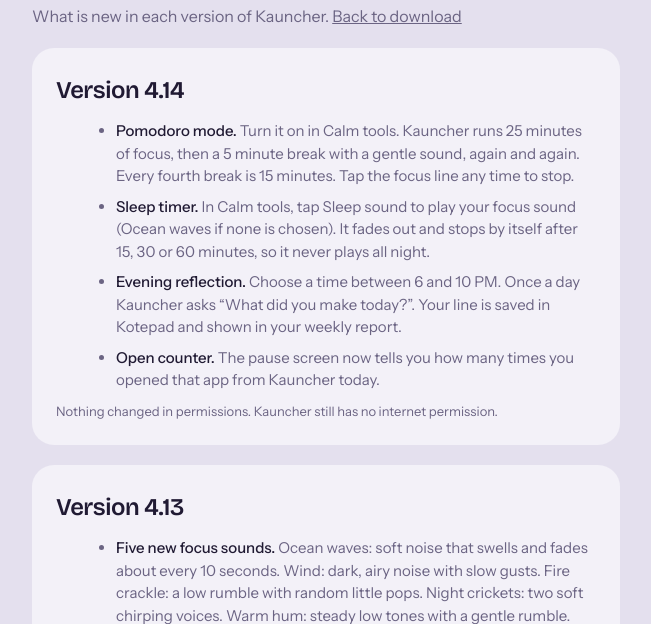
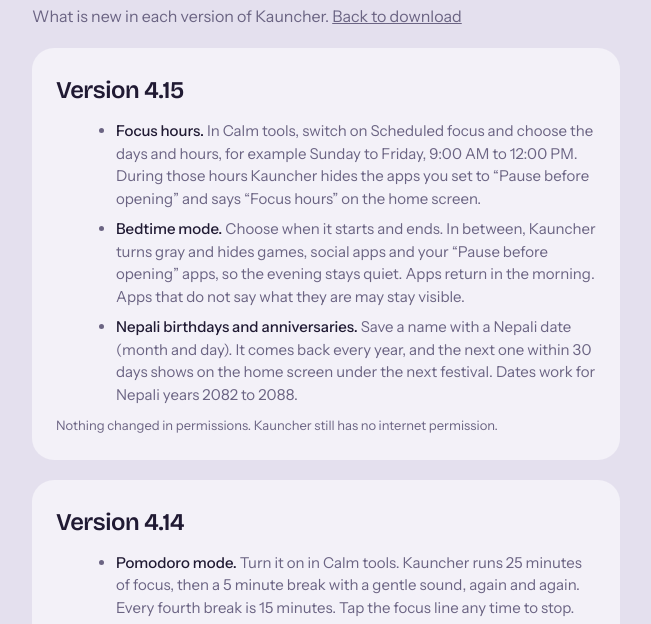
Before and after one commit to kartproduction/kauncher, a plain HTML site: page changelog.html in a window 1280 px wide. Shown: the part 128-752 px from the top of the page, without its empty margins (314-965 px from the left). Drawn offline with nearby package versions, Linux system fonts and the light colour scheme.

Commit message:
Add files via upload

```diff
--- a/changelog.html
+++ b/changelog.html
@@ -40,6 +40,16 @@ a{color:inherit}
 <main>
   <h1 style="font-size:clamp(40px,12vw,64px)">Changelog</h1>
   <p class="sub" style="margin-top:12px">What is new in each version of Kauncher. <a href="index.html">Back to download</a></p>
+
+  <section class="card" id="v4-15">
+    <h2>Version 4.15</h2>
+    <ul>
+      <li><strong>Focus hours.</strong> In Calm tools, switch on Scheduled focus and choose the days and hours, for example Sunday to Friday, 9:00 AM to 12:00 PM. During those hours Kauncher hides the apps you set to “Pause before opening” and says “Focus hours” on the home screen.</li>
+      <li><strong>Bedtime mode.</strong> Choose when it starts and ends. In between, Kauncher turns gray and hides games, social apps and your “Pause before opening” apps, so the evening stays quiet. Apps return in the morning. Apps that do not say what they are may stay visible.</li>
+      <li><strong>Nepali birthdays and anniversaries.</strong> Save a name with a Nepali date (month and day). It comes back every year, and the next one within 30 days shows on the home screen under the next festival. Dates work for Nepali years 2082 to 2088.</li>
+    </ul>
+    <p class="note">Nothing changed in permissions. Kauncher still has no internet permission.</p>
+  </section>
 
   <section class="card" id="v4-14">
     <h2>Version 4.14</h2>
```
Also changed, not shown: index.html (+3 -2 lines), 1 other file.
